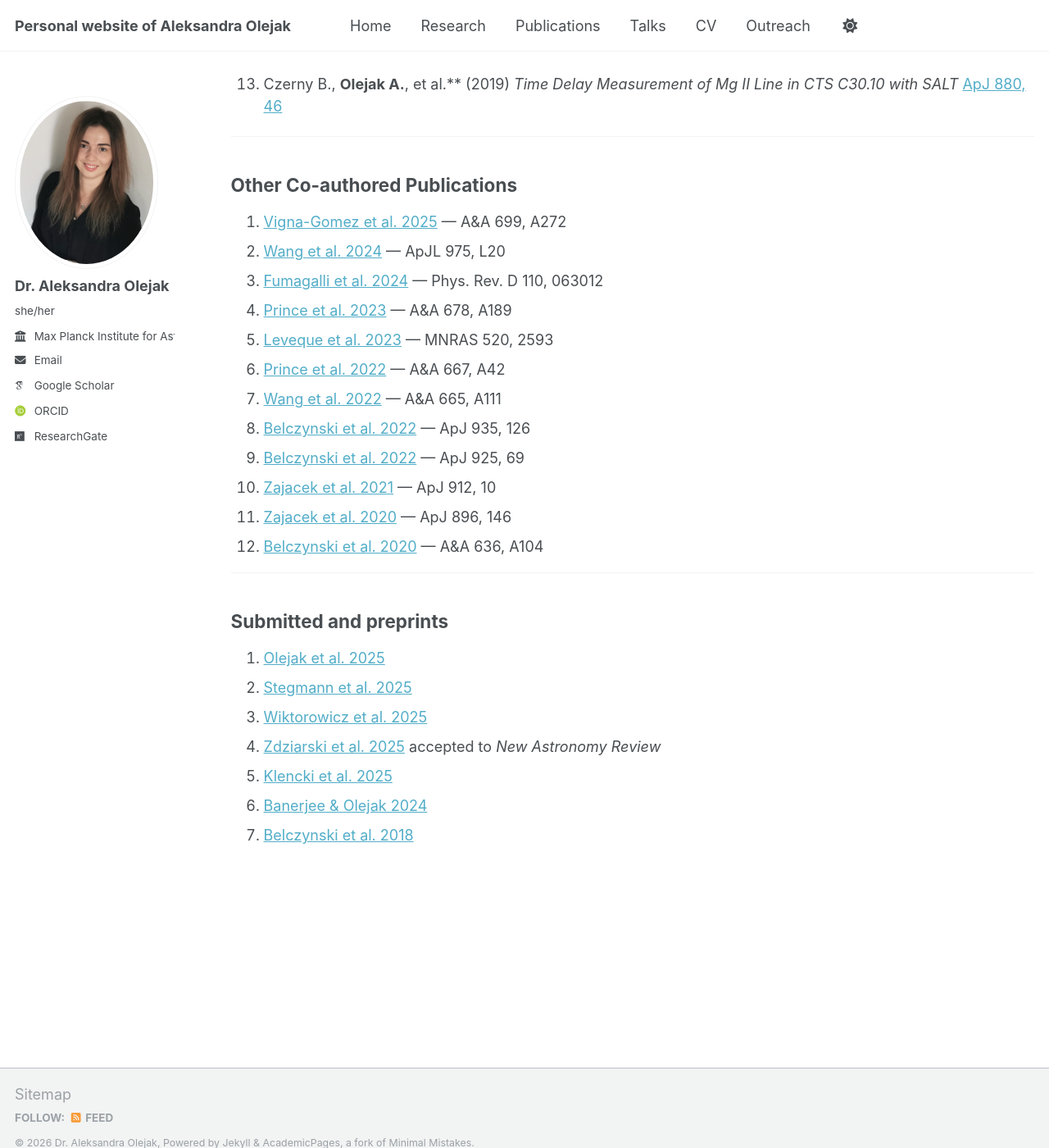
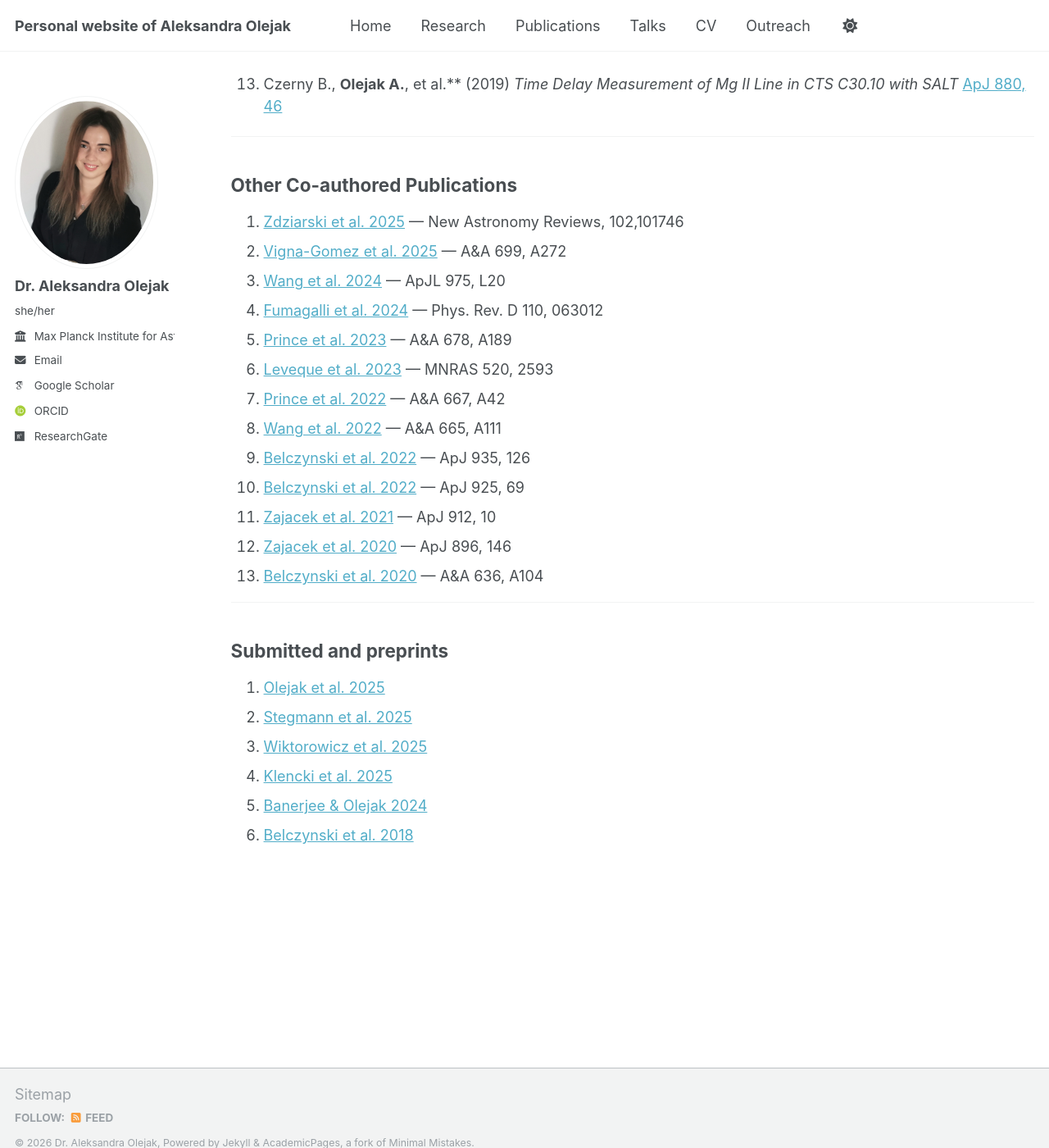
Before and after one commit to aleole/aleole.github.io, a Jekyll site: the page built from _pages/publications.md, in a window 1280 px wide and 1400 px high, scrolled down 1204 px. Shown: the whole window at 82% size. Built offline with Jekyll 4.4.1, drawn with Linux system fonts in a browser that asks for light colours; some web fonts are replaced; a script that is not in the unit is left out.

Commit message:
Update publications.md

```diff
--- a/_pages/publications.md
+++ b/_pages/publications.md
@@ -74,18 +74,19 @@ Total citations: **1388**. Citations for first-authored articles: **398**. H-ind
 
 ## Other Co-authored Publications
 
-1. [Vigna-Gomez et al. 2025](https://doi.org/10.1051/0004-6361/202554680) — A&A 699, A272
-2. [Wang et al. 2024](https://doi.org/10.3847/2041-8213/ad86b7) — ApJL 975, L20
-3. [Fumagalli et al. 2024](https://doi.org/10.1103/PhysRevD.110.063012) — Phys. Rev. D 110, 063012
-4. [Prince et al. 2023](https://doi.org/10.1051/0004-6361/202346738) — A&A 678, A189
-5. [Leveque et al. 2023](https://doi.org/10.1093/mnras/stad240) — MNRAS 520, 2593
-6. [Prince et al. 2022](https://doi.org/10.1051/0004-6361/202243194) — A&A 667, A42
-7. [Wang et al. 2022](https://doi.org/10.1051/0004-6361/202243684) — A&A 665, A111
-8. [Belczynski et al. 2022](https://doi.org/10.3847/1538-4357/ac8167) — ApJ 935, 126
-9. [Belczynski et al. 2022](https://doi.org/10.3847/1538-4357/ac375a) — ApJ 925, 69
-10. [Zajacek et al. 2021](https://doi.org/10.3847/1538-4357/abe9b2) — ApJ 912, 10
-11. [Zajacek et al. 2020](https://doi.org/10.3847/1538-4357/ab94ae) — ApJ 896, 146
-12. [Belczynski et al. 2020](https://doi.org/10.1051/0004-6361/201936528) — A&A 636, A104
+1. [Zdziarski et al. 2025](https://doi.org/10.1016/j.newar.2025.101746) — New Astronomy Reviews, 102,101746
+2. [Vigna-Gomez et al. 2025](https://doi.org/10.1051/0004-6361/202554680) — A&A 699, A272
+3. [Wang et al. 2024](https://doi.org/10.3847/2041-8213/ad86b7) — ApJL 975, L20
+4. [Fumagalli et al. 2024](https://doi.org/10.1103/PhysRevD.110.063012) — Phys. Rev. D 110, 063012
+5. [Prince et al. 2023](https://doi.org/10.1051/0004-6361/202346738) — A&A 678, A189
+6. [Leveque et al. 2023](https://doi.org/10.1093/mnras/stad240) — MNRAS 520, 2593
+7. [Prince et al. 2022](https://doi.org/10.1051/0004-6361/202243194) — A&A 667, A42
+8. [Wang et al. 2022](https://doi.org/10.1051/0004-6361/202243684) — A&A 665, A111
+9. [Belczynski et al. 2022](https://doi.org/10.3847/1538-4357/ac8167) — ApJ 935, 126
+10. [Belczynski et al. 2022](https://doi.org/10.3847/1538-4357/ac375a) — ApJ 925, 69
+11. [Zajacek et al. 2021](https://doi.org/10.3847/1538-4357/abe9b2) — ApJ 912, 10
+12. [Zajacek et al. 2020](https://doi.org/10.3847/1538-4357/ab94ae) — ApJ 896, 146
+13. [Belczynski et al. 2020](https://doi.org/10.1051/0004-6361/201936528) — A&A 636, A104
 
 ---
 
@@ -94,7 +95,6 @@ Total citations: **1388**. Citations for first-authored articles: **398**. H-ind
 1. [Olejak et al. 2025](https://arxiv.org/abs/2511.10728)
 2. [Stegmann et al. 2025](https://arxiv.org/abs/2512.15873)
 3. [Wiktorowicz et al. 2025](https://arxiv.org/abs/2509.11726)
-4. [Zdziarski et al. 2025](https://arxiv.org/abs/2506.00623) accepted to *New Astronomy Review*
-5. [Klencki et al. 2025](https://arxiv.org/abs/2505.08860)
-6. [Banerjee & Olejak 2024](https://doi.org/10.48550/arXiv.2411.15112)
-7. [Belczynski et al. 2018](https://doi.org/10.48550/arXiv.1812.10065)
+4. [Klencki et al. 2025](https://arxiv.org/abs/2505.08860)
+5. [Banerjee & Olejak 2024](https://doi.org/10.48550/arXiv.2411.15112)
+6. [Belczynski et al. 2018](https://doi.org/10.48550/arXiv.1812.10065)
```
Also changed, not shown: other parts of _pages/publications.md (+6 -6 lines).
